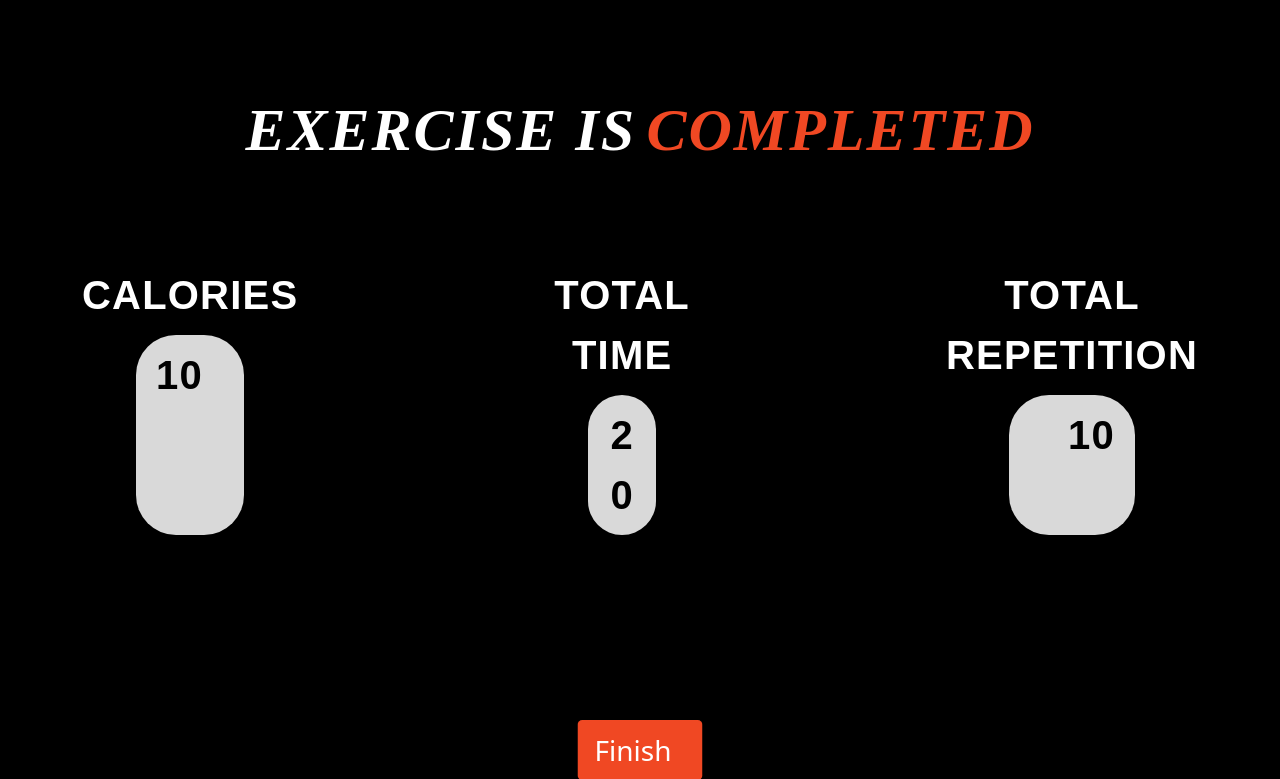
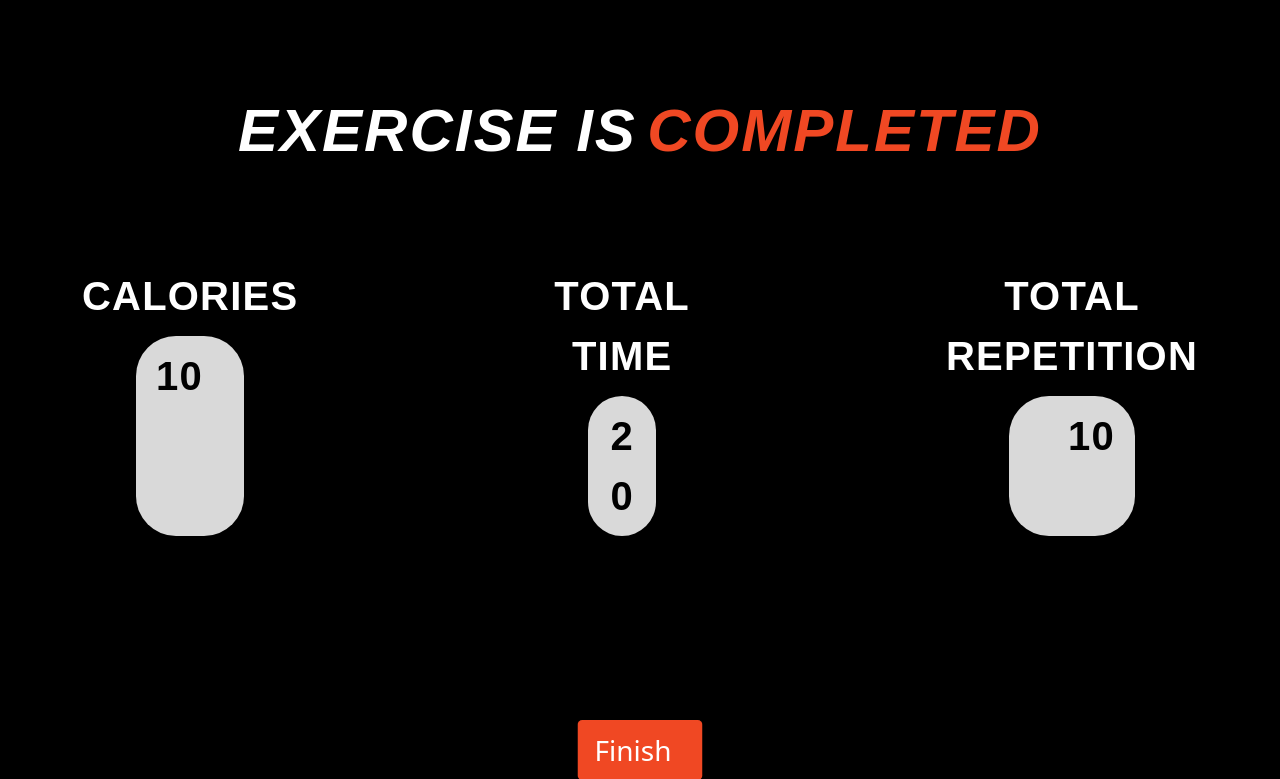
Before and after one commit to Mini-Project-SMT-5/health-trainner, a Django app: template AI_HealthTrainer/AI_HealthTrainer/templates/Structures/completion.html in a window 1280 px wide. Shown: the top 779 px of the page. Run offline with Django 4.2, Linux system fonts and the light colour scheme; the template is opened without the code that fills it, so the values that code supplies are empty.

Commit message:
fontupdate

```diff
--- a/AI_HealthTrainer/static/styles/completion.css
+++ b/AI_HealthTrainer/static/styles/completion.css
@@ -14,7 +14,7 @@ span.text, span.orange{
     color: #fff;
     font-size: 60px;
     font-style: normal;
-    font-family: 'Montserrat';
+    font-family: "Montserrat", sans-serif;
     font-style: italic;
     font-weight: 400;
     line-height: normal;
@@ -28,7 +28,7 @@ span.text, span.orange{
 
   p.text{
   color: #9f3e3e;
-  font-family: 'Montserrat';
+  font-family: "Montserrat", sans-serif;
   font-style: italic;
   font-size: 40px;
   font-style: normal;
@@ -55,7 +55,7 @@ span.text, span.orange{
     align-items: center;
     color: white;
     font-size: 40px;
-    font-family: 'Akira Expanded', sans-serif;
+    font-family: "Montserrat", sans-serif;
     font-weight: 800;
     letter-spacing: 1.20px;
     word-wrap: break-word;
@@ -88,7 +88,7 @@ span.text, span.orange{
 .title {
     color: #F04823;
     font-size: 40px;
-    font-family: 'Akira Expanded', sans-serif;
+    font-family: "Montserrat", sans-serif;
     font-weight: 800;
     letter-spacing: 1.80px;
     word-wrap: break-word;
@@ -105,7 +105,7 @@ span.text, span.orange{
     align-items: center;
     color: white;
     font-size: 40px;
-    font-family: 'Akira Expanded', sans-serif;
+    font-family: "Montserrat", sans-serif;
     font-weight: 800;
     letter-spacing: 1.20px;
     word-wrap: break-word;
--- a/AI_HealthTrainer/static/styles/exercise.css
+++ b/AI_HealthTrainer/static/styles/exercise.css
@@ -14,7 +14,7 @@ span.text, span.orange{
   color: #fff;
   font-size: 60px;
   font-style: normal;
-  font-family: 'Montserrat';
+  font-family: "Montserrat", sans-serif;
   font-style: italic;
   font-weight: 400;
   line-height: normal;
@@ -28,7 +28,7 @@ span.orange{
 
 p.text{
 color: #9f3e3e;
-font-family: 'Montserrat';
+font-family: "Montserrat", sans-serif;
 font-style: italic;
 font-size: 40px;
 font-style: normal;
```
Also changed, not shown: AI_HealthTrainer/static/styles/goal.css (+9 -9 lines).
